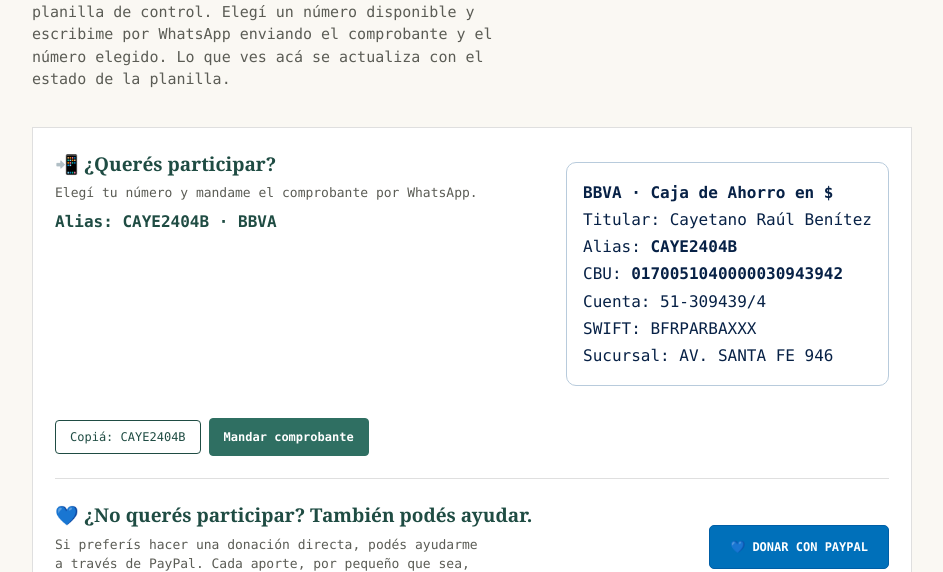
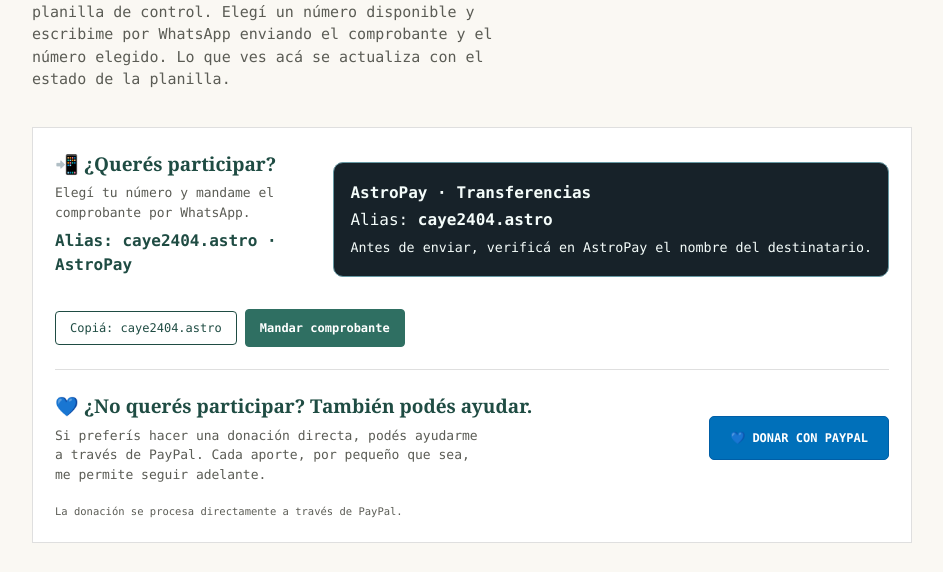
Before and after one commit to caye2404/rifacaye, a plain HTML site: page index.html in a window 1280 px wide. Both pictures are taken after a click on the button "Copiar alias". Shown: the part 215-787 px from the top of the page, without its empty margins (168-1111 px from the left). Drawn offline with Linux system fonts and the light colour scheme; no server answers.

Commit message:
Actualizar aportes a AstroPay caye2404.astro y retirar datos BBVA obsoletos

```diff
--- a/index.html
+++ b/index.html
@@ -502,13 +502,13 @@
         </p>
 
         <span class="alias-valor">
-          Alias: CAYE2404B · BBVA
+          Alias: caye2404.astro · AstroPay
         </span>
 
       </div>
 
 
-      <div class="bbva-account-details" style="padding:16px;margin:12px 0;background:#fff;color:#072146;border:1px solid #b8cbdc;border-radius:10px;line-height:1.7;overflow-wrap:anywhere"><strong>BBVA · Caja de Ahorro en $</strong><br>Titular: Cayetano Raúl Benítez<br>Alias: <strong>CAYE2404B</strong><br>CBU: <strong>0170051040000030943942</strong><br>Cuenta: 51-309439/4<br>SWIFT: BFRPARBAXXX<br>Sucursal: AV. SANTA FE 946</div><div class="alias-actions">
+      <div class="astropay-account-details" style="padding:16px;margin:12px 0;background:#172229;color:#f4fcfa;border:1px solid #6799a3;border-radius:10px;line-height:1.7;overflow-wrap:anywhere"><strong>AstroPay · Transferencias</strong><br>Alias: <strong>caye2404.astro</strong><br><small>Antes de enviar, verificá en AstroPay el nombre del destinatario.</small></div><div class="alias-actions">
 
         <button
           type="button"
@@ -1012,7 +1012,7 @@ async function load(){
 function copiarAlias(btn){
 
   navigator.clipboard
-    .writeText('CAYE2404B')
+    .writeText('caye2404.astro')
     .then(() => {
 
       const original =
@@ -1037,7 +1037,7 @@ function copiarAlias(btn){
     .catch(() => {
 
       btn.textContent =
-        'Copiá: CAYE2404B';
+        'Copiá: caye2404.astro';
 
     });
 
```
